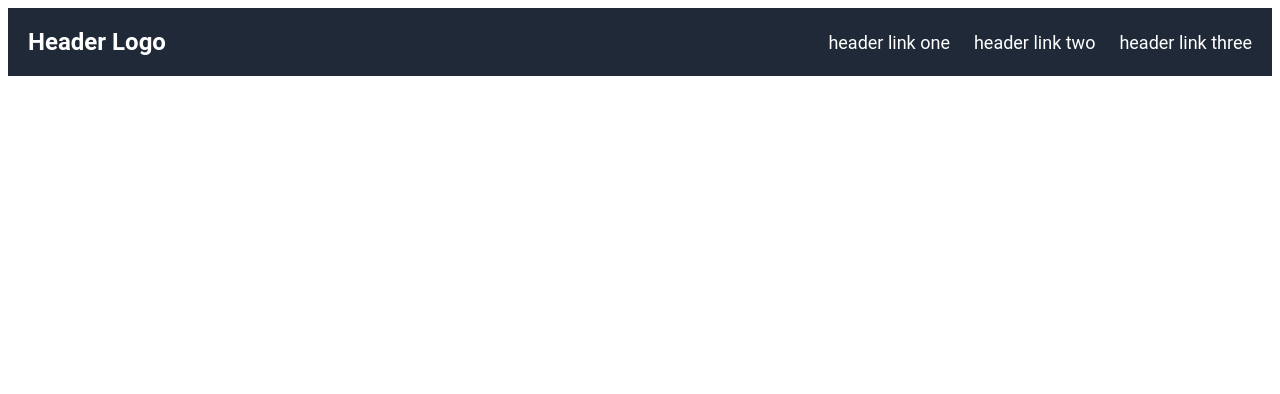
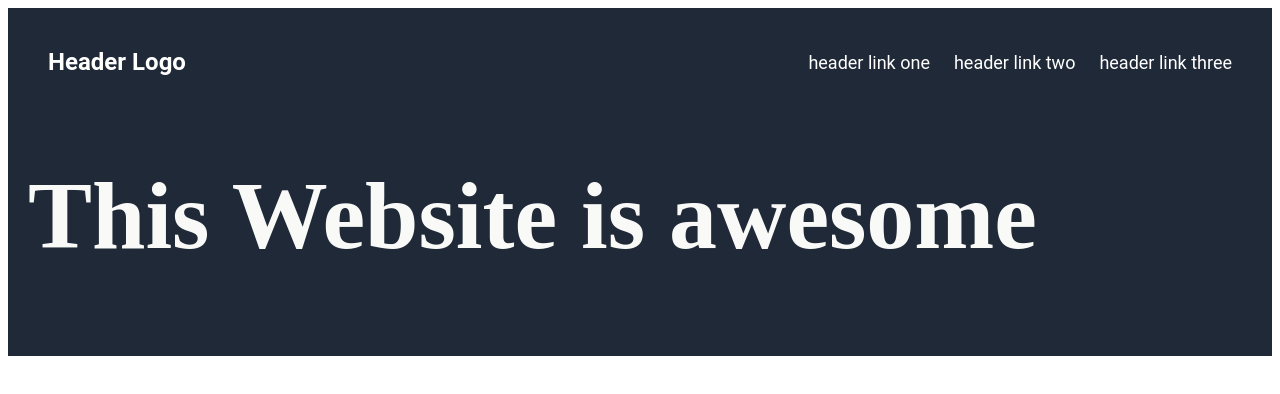
Before and after one commit to deepdave2534/landing-page, a plain HTML site: page index.html in a window 1280 px wide. Drawn offline with Linux system fonts and the light colour scheme.

Commit message:
Edit header

```diff
--- a/index.html
+++ b/index.html
@@ -8,6 +8,7 @@
     <link rel="stylesheet" href="style.css">
 </head>
 <body>
+    <div class="hero-section">
         <header class="top">
             <div class="logo">Header Logo</div>
             <div class="links">
@@ -16,5 +17,11 @@
                 <a href="#">header link three</a>
             </div>
         </header>
+
+        <div class="text">
+            <h1>This Website is awesome</h1>
+        </div>
+    </div>
 </body>
+
 </html>
--- a/style.css
+++ b/style.css
@@ -1,3 +1,8 @@
+.hero-section {
+    background-color: #1f2937; /* Ensure everything is in the blue area */
+    padding: 20px;
+}
+
 .top {
     font-family: Roboto, sans-serif;
     display: flex;
@@ -19,3 +24,9 @@
     margin-left: 20px;
     font-size: 18px;
 }
+
+.text {
+    color: #f9faf8;
+    font-size: 48px;
+    font-weight: 900;
+}
```
Lines whose indentation alone changed are shown as unchanged.
